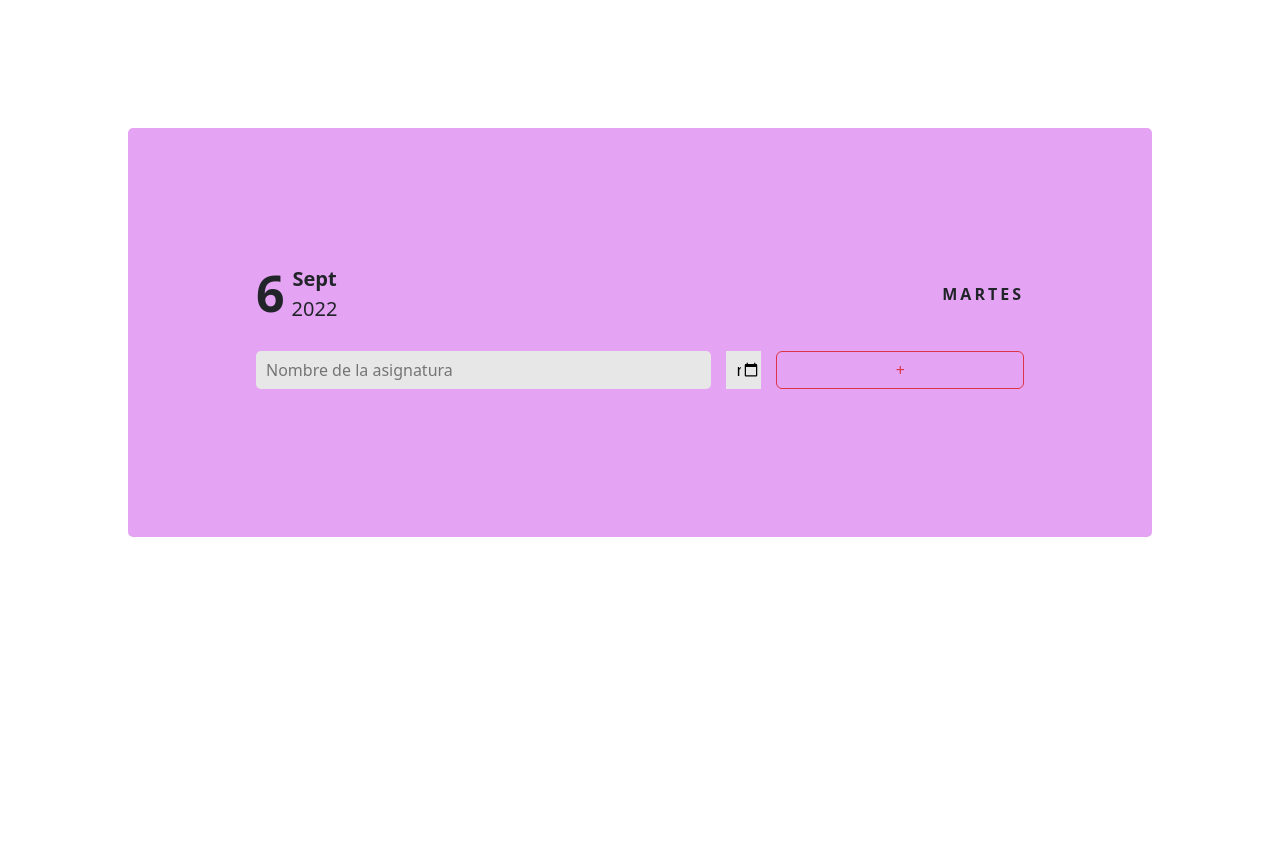
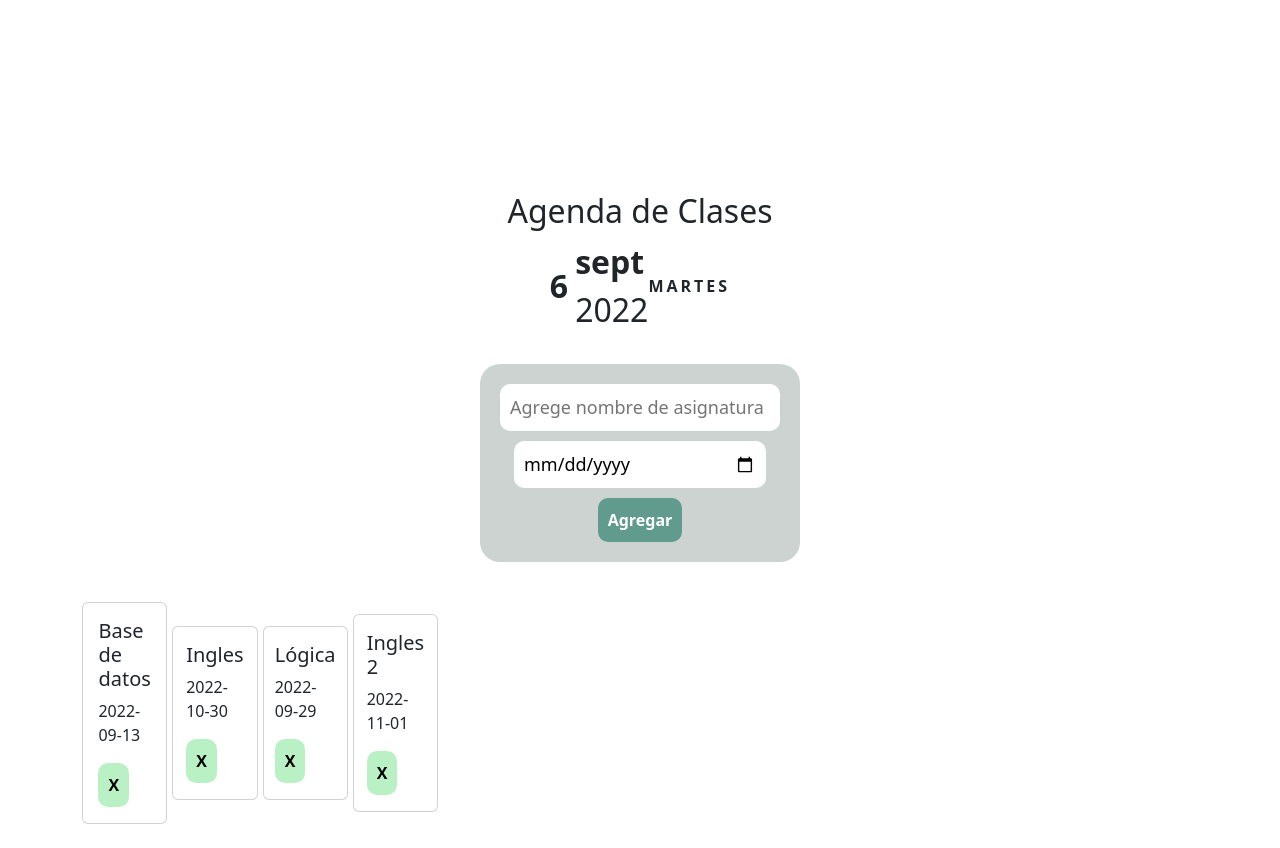
Before and after one commit to leonyudithk/homeword-02-tareas, a plain HTML site: page index.html in a window 1280 px wide. Before the commit the page ends 800 px from the top, so only its background shows below. Drawn offline with nearby package versions, Linux system fonts and the light colour scheme.

Commit message:
cambios en agenda de clases

```diff
--- a/index.html
+++ b/index.html
@@ -10,9 +10,12 @@
     <title>Homework-02-Explorer</title>
 </head>
 <body>
-<center>
-    <div class="list roundBorder" >
-        <div class="date">
+
+<div class="list roundBorder" >
+<!-- Encabezado del sitio -->
+        <div classs="header">
+            <h1 class="title">Agenda de Clases</h1>
+            <div class="date">
             <div class="dateRight">
                 <div id="dateNumber"></div>
                 <div>
@@ -21,26 +24,39 @@
                 </div>
             </div>
             <div id="dateText"></div>
-        </div>
-        <form onsubmit="addNewTask(event)" >
-            <input type="text" name="taskText" autocomplete="off" placeholder="Nombre de la asignatura" class="roundBorder">
-            <input type="datetime-local" name="taskText2"   class="roundBorder2">
 
-            <button type="submit" class="btn btn-outline-danger addTaskButton">+</button>
-
-        </form>
-        <div id="blanco">
-            <div id="tasksContainer2">
-                <div id="tasksContainer">
-
-                </div>
-            </div>
         </div>
 
 
-    </div>
-</center>
+        <!-- Contenido Principal -->
+        <main>
+            <!-- Formulario para agregar tareas -->
+            <form class="formAdd" id="form">
+            <input
+                type="text"
+                class="titleTask"
+                id="titleTask"
+                placeholder="Agrege nombre de asignatura"
+                required
+            />
+            <input type="date" name="date" class="dateTask" id="dateTask" />
+            <button type="submit" class="btnAddTask" id="btnAddTask">
+                Agregar
+            </button>
+            </form>
 
+            <!-- Lista de Tareas -->
+
+                    <div   class="container">
+                        <div class="row">
+                            <div id="lista" class="col-lg-4 mb-4 contTask">
+                            </div>
+                        </div>
+
+                </div>
+
+        </main>
+  <div>
     <script src="./index.js"></script>
     <!-- JavaScript Bundle with Popper -->
 <script src="https://cdn.jsdelivr.net/npm/bootstrap@5.2.0/dist/js/bootstrap.bundle.min.js" integrity="sha384-A3rJD856KowSb7dwlZdYEkO39Gagi7vIsF0jrRAoQmDKKtQBHUuLZ9AsSv4jD4Xa" crossorigin="anonymous"></script>
--- a/index.js
+++ b/index.js
@@ -1,57 +1,136 @@
-const dateNumber = document.getElementById('dateNumber');
-const dateText = document.getElementById('dateText');
-const dateMonth = document.getElementById('dateMonth');
-const dateYear = document.getElementById('dateYear');
 
+//Pendientes
+//Limpiar filtros, acortar el codigo, poder marcar o desmarcar si una actividad se realizo o no y editar la fecha
+
+let taskList = [
+    {
+      id: 0,
+      title: "Base de datos",
+      date: "2022-09-13",
+      check: true,
+    },
+    {
+      id: 1,
+      title: "Ingles",
+      date: "2022-10-30",
+      check: true,
+    },
+    {
+      id: 2,
+      title: "Lógica",
+      date: "2022-09-29",
+      check: true,
+    },
+    {
+      id: 3,
+      title: "Ingles 2",
+      date: "2022-11-01",
+      check: false,
+    },
+  ];
+
+// Contenedor de la lista de trareas
+
+const dateNumber = document.getElementById("dateNumber");
+const dateText = document.getElementById("dateText");
+const dateMonth = document.getElementById("dateMonth");
+const dateYear = document.getElementById("dateYear");
+const lista = document.getElementById("lista");
 // Tasks Container
-const tasksContainer = document.getElementById('tasksContainer');
+const tasksContainer = document.getElementById("tasksContainer");
 
 const setDate = () => {
-    const date = new Date();
-    dateNumber.textContent = date.toLocaleString('es', { day: 'numeric' });
-    dateText.textContent = date.toLocaleString('es', { weekday: 'long' });
-    dateMonth.textContent = date.toLocaleString('es', { month: 'short' });
-    dateYear.textContent = date.toLocaleString('es', { year: 'numeric' });
+  const date = new Date();
+  dateNumber.textContent = date.toLocaleString("es", { day: "numeric" });
+  dateText.textContent = date.toLocaleString("es", { weekday: "long" });
+  dateMonth.textContent = date.toLocaleString("es", { month: "short" });
+  dateYear.textContent = date.toLocaleString("es", { year: "numeric" });
 };
 
-const addNewTask = event => {
-    event.preventDefault();
-    const { value } = event.target.taskText;
-    if(!value) return;
-    const task = document.createElement('h1');
-    task.classList.add('task', 'roundBorder');
-    task.addEventListener('click', changeTaskState)
-    task.textContent = value;
-    //--------------------//
-    const value2 = event.target.taskText2.value;
-    if(!value2) return;
-    const task2 = document.createElement('h3');
-    task2.classList.add('task2', 'roundBorder2');
-    task2.addEventListener('click', changeTaskState)
-    task2.textContent = value2;
-    console.log(value, value2)
-    tasksContainer.prepend(task2);
-    tasksContainer.prepend(task);
-    document.createAttribute('br')
-    event.target.reset();
+setDate();
 
-};
 
-const changeTaskState = event => {
-    event.target.classList.toggle('done');
-};
 
-const order = () => {
-    const done = [];
-    const toDo = [];
-    tasksContainer.childNodes.forEach( el => {
-        el.classList.contains('done') ? done.push(el) : toDo.push(el)
-    })
-    return [...toDo, ...done];
+//Evento que ejecuta una funcion apenas carge el DOM
+window.addEventListener("DOMContentLoaded", () => {
+  //Recorremos el arreglo de objetos con un forech
+  taskList.forEach((task) => {
+    const { id, title, date } = task; //Desestructuramos el objeto
+
+    //Insetamos HTML con contenido dinamico que traemos del array
+    lista.innerHTML += `
+        <div class="card contTask" style="width: 20rem;">
+        <div class="card-body ">
+                <h5>${title}</h5>
+                <p>${date}</p>
+                <button onClick="deleteTaks(${id})" class="btnDelete">X</button>
+      </div>
+</div>
+        `;
+  });
+});
+
+
+//Borrar Tareas
+function deleteTaks(id) {
+  //borramos indicando la pocion
+  taskList.splice(id, 1);
+
+  lista.innerHTML = ""; //vaciamos nuesta caja de listas
+
+  //Llenamos nuestra caja de listas con las que ya se realizaron
+  taskList.forEach((task) => {
+    const { id, title, date } = task; //Desestructuramos el objeto
+    //Insetamos HTML con contenido dinamico que traemos del array
+    lista.innerHTML += `
+
+    <div class="card contTask" style="width: 30rem;">
+    <div class="card-body contTask">
+            <h5>${title}</h5>
+            <p>${date}</p>
+            <button onClick="deleteTaks(${id})" class="btnDelete">X</button>
+  </div>
+</div>
+    `;
+  });
 }
 
-const renderOrderedTasks = () => {
-    order().forEach(el => tasksContainer.appendChild(el))
-}
+//añadir tareas
+const form = document.getElementById("form");
 
-setDate();
+form.addEventListener("submit", function (e) {
+  e.preventDefault(); //Prevenimos el evento por defecto de los formularios
+
+  //Capturamos los datos
+  const titleTask = document.getElementById("titleTask").value;
+  const dateTask = document.getElementById("dateTask").value;
+
+  //Creamos un objeto con la nueva tarea
+  let newTask = {
+    id: taskList.length,
+    title: titleTask,
+    date: dateTask,
+    check: false,
+  };
+  //añadimos la tarea al arreglo
+  taskList.push(newTask);
+  console.log(newTask);
+  console.log(taskList);
+  lista.innerHTML = ""; //vaciamos nuesta caja de listas
+
+  //Llenamos nuestra caja de listas con las que ya se realizaron
+  taskList.forEach((task) => {
+    const { id, title, date } = task; //Desestructuramos el objeto
+    //Insetamos HTML con contenido dinamico que traemos del array
+    lista.innerHTML += `
+
+    <div class="card contTask" style="width: 20rem;">
+    <div class="card-body contTask">
+            <h5>${title}</h5>
+            <p>${date}</p>
+            <button onClick="deleteTaks(${id})" class="btnDelete">X</button>
+  </div>
+</div>
+    `;
+  });
+});
--- a/main.css
+++ b/main.css
@@ -1,39 +1,18 @@
-
 :root {
-    --primary: #e45cbf;
-    --secondary: #D33F49;
-    --light: rgb(229, 163, 244);
-    --dark: #000;
-    --diabled: #e7e7e7;
+    --primary: #619b8d;
+    --secondary: #b9f1c4;
+    --light: rgb(204, 211, 209);
+    --dark: #000000;
+    --diabled: hwb(0 100% 0%);
 }
 
-body {
-    font-family: 'Lato', sans-serif;
-    margin: 3%;
-
-    background-color: var(--diabled);
+.header {
+    margin: 20%;
 }
-
-*:first-letter {
-    text-transform: capitalize;
-}
-
-.roundBorder {
-    border-radius: 5px;
-}
-
-.list {
-    margin: 10%;
-    padding:10%;
-    background-color: var(--light);
-    width: 80%;
-
-}
-
 .date {
     display: flex;
     align-items: center;
-    justify-content: space-between;
+    justify-content: center;
 }
 
 .dateRight {
@@ -42,7 +21,7 @@ body {
 }
 
 #dateNumber {
-    font-size: 50px;
+    font-size: xx-large;
 }
 
 #dateText {
@@ -59,57 +38,100 @@ body {
 #dateMonth,
 #dateYear {
     margin-left: 7px;
-    font-size: 20px;
+    font-size: xx-large;
 }
 
-form {
-    margin: 20px 0;
-    display: grid;
-    grid-auto-flow: column;
-    grid-template-columns: auto 35px auto;
-    grid-column-gap: 15px;
+
+* {
+    margin: 0;
+    padding: 0;
 }
 
-input {
-    border: none;
-    padding-left: 10px;
-    background-color: var(--diabled);
+/* Estilos Header */
+.title{
+    text-align: center;
+    font-size: xx-large;
+    margin-top: 15%;
 }
 
-input:focus {
-    outline: none;
+/* Estilos del los filtros */
+.filterSection{
+    width: 100%;
+    display: flex;
+    justify-content: center;
+    gap: 50%;
+    margin-top: 20%;
 }
 
-.addTaskButton,
-.orderButton {
+.btnFilter{
+    padding: 15px;
+    cursor: pointer;
     border: none;
-    font-weight: bold;
+    background-color: var(--primary);
+    color: var(--diabled);
+    border-radius: 10px;
+}
+
+/* Estilos de la lista de tareas */
+.contTaks{
+    display: flex;
+    flex-direction: column;
+    align-items: center;
+    margin-top: 20px !important;
+}
+
+.contTask{
+    display: flex;
+    align-items: center;
+    gap: 5px;
+    margin-top: 20px !important;
+}
+
+.btnDelete{
+    padding: 10px;
+    border: none;
+    border-radius: 10px;
+    background-color: var(--secondary);
+    font-weight: 700;
     cursor: pointer;
 }
 
+/* Estilos del formulario para agregar tareas */
+.formAdd{
+    display: flex;
+    flex-direction: column;
+    gap: 10px;
+    align-items: center;
+    margin: 30px auto auto;
+    background-color: var(--light);
+    width: max-content;
+    padding: 20px;
+    border-radius: 20px;
+}
 
-.task {
+.titleTask{
+    padding: 10px;
+    font-size: large;
+    outline: none;
+    border-radius: 10px;
+    border: none;
+}
+
+.dateTask{
+    padding: 10px;
+    font-size: large;
+    outline: none;
+    border-radius: 10px;
+    border: none;
+    width: 90%;
+}
+
+.btnAddTask{
+    padding: 10px;
+    border: none;
+    border-radius: 10px;
     background-color: var(--primary);
-    padding: 15px;
-    color: var(--light);
+    font-weight: 700;
     cursor: pointer;
+    color: var(--diabled);
 }
-#tasksContainer2{
-    background-color: var(--primary);
-    margin-top: 15px;
-    margin-bottom: 15px;
-
-    cursor: pointer;
-}
-#blanco{
-    background-color:rgb(252, 242, 242);
-    margin-top: 15px;
-    margin-bottom: 15px;
-
-
-}
-.done {
-    background-color: var(--diabled);
-    text-decoration: line-through;
-    color: var(--dark);
-}
```
